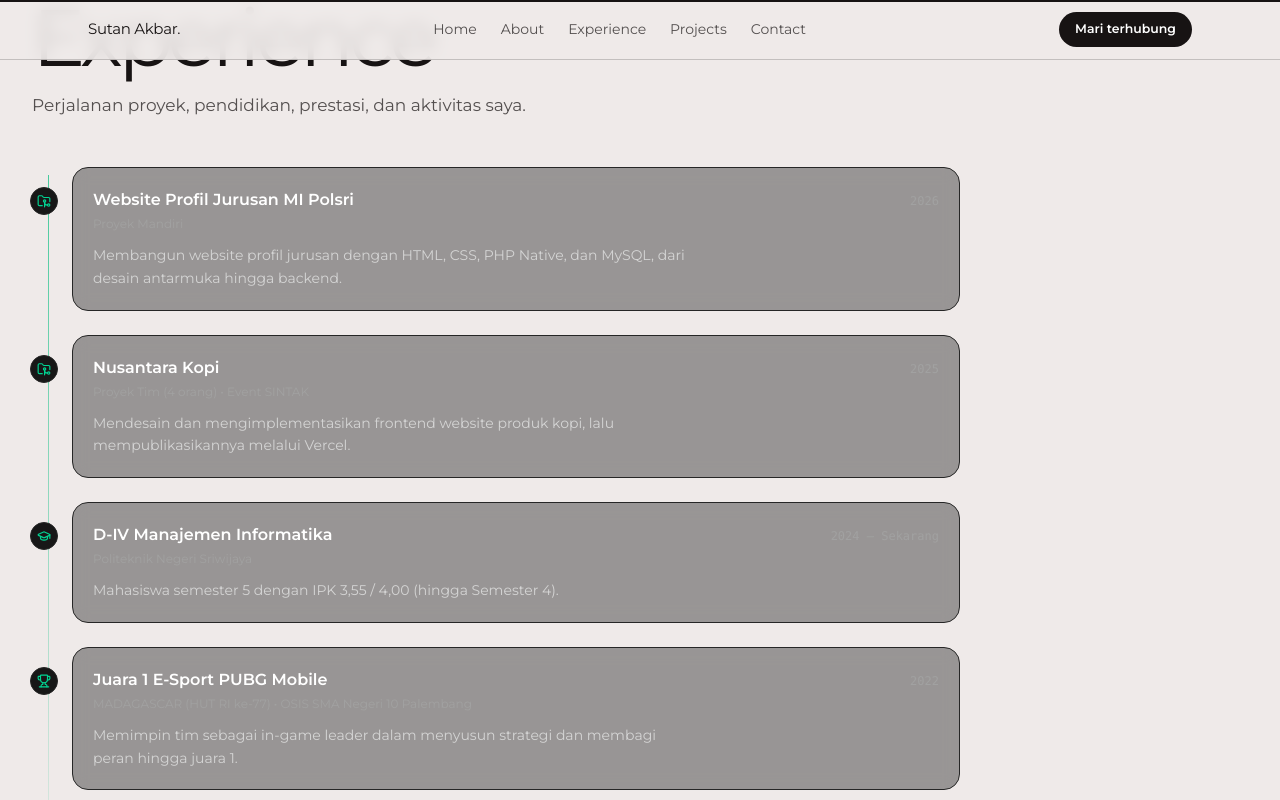
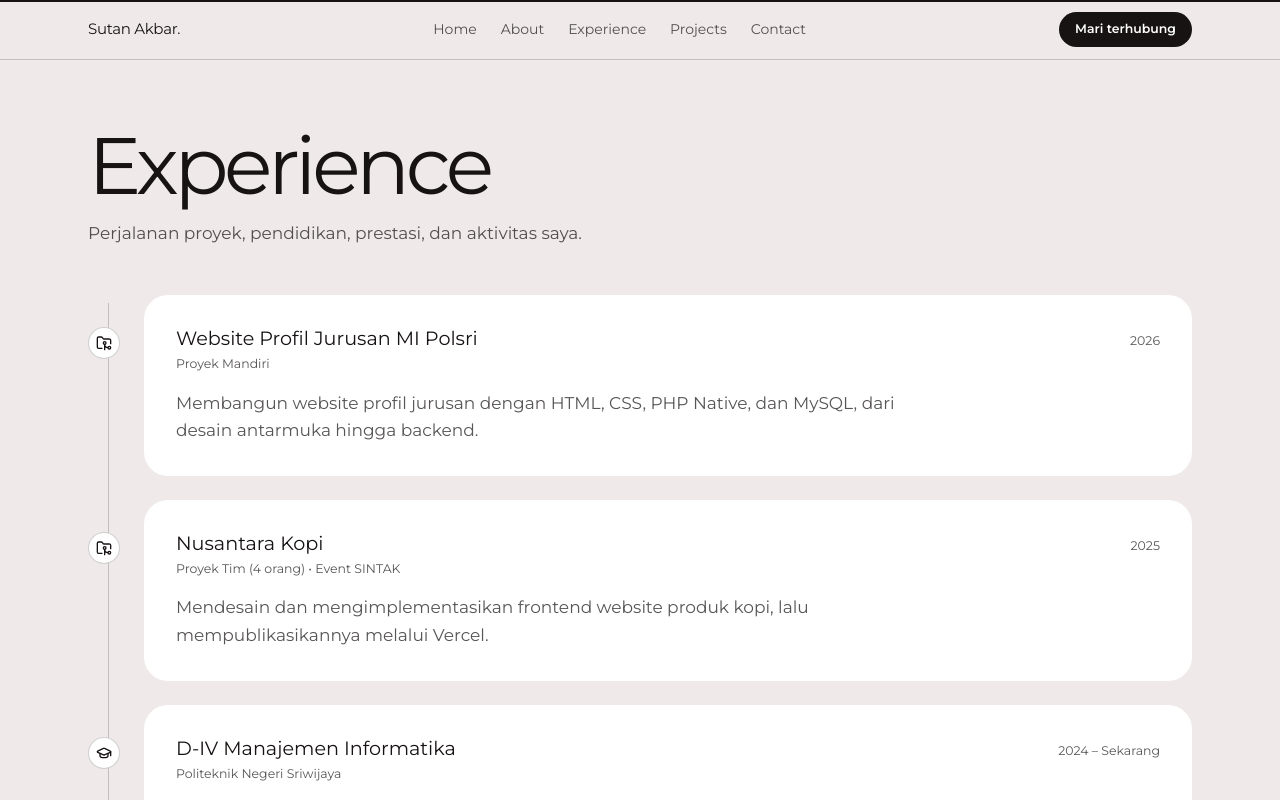
Before and after one commit to sutannn7/portofolio-nextjs, a Next.js app: page /experience in a window 1280 px wide. Shown: the top 800 px of the page. Built offline with nearby package versions, Linux system fonts and the light colour scheme.

Commit message:
style: selaraskan halaman Experience dengan DESIGN.md

```diff
--- a/components/sections/ExperienceSection.tsx
+++ b/components/sections/ExperienceSection.tsx
@@ -1,9 +1,7 @@
 "use client";
-import { motion } from "framer-motion";
 import { FolderGit2, GraduationCap, Music, Trophy } from "lucide-react";
 import PageHeader from "@/components/PageHeader";
 import Reveal from "@/components/Reveal";
-import { ease, ENTER_DELAY } from "@/lib/motion";
 
 const items = [
   {
@@ -45,40 +43,37 @@ const items = [
 
 export default function ExperienceSection() {
   return (
-    <div className="space-y-6 pb-12 xl:pr-72">
+    <div className="mx-auto w-full max-w-6xl px-6 pb-16 pt-32">
       <PageHeader
         title="Experience"
         subtitle="Perjalanan proyek, pendidikan, prestasi, dan aktivitas saya."
       />
 
-      <div className="relative pl-8 md:pl-10">
-        {/* Garis timeline yang tergambar */}
-        <motion.div
+      <div className="relative pl-12 md:pl-14">
+        {/* Garis timeline */}
+        <div
           aria-hidden
-          className="absolute bottom-2 left-3 top-2 w-px origin-top bg-linear-to-b from-emerald-500/70 to-transparent md:left-4"
-          initial={{ scaleY: 0 }}
-          animate={{ scaleY: 1 }}
-          transition={{ delay: ENTER_DELAY + 0.5, duration: 1.6, ease }}
+          className="absolute bottom-2 left-4 top-2 w-px bg-line md:left-5"
         />
 
         <div className="space-y-6">
-          {items.map((it, i) => {
+          {items.map((it) => {
             const Icon = it.icon;
             return (
-              <Reveal key={it.title} delay={0.2 + i * 0.1} from="right">
+              <Reveal key={it.title}>
                 <div className="relative">
-                  <span className="absolute -left-8.5 top-5 grid h-7 w-7 place-items-center rounded-full border border-neutral-800 bg-neutral-900 md:-left-10.5">
-                    <Icon className="h-3.5 w-3.5 text-emerald-400" />
+                  <span className="absolute -left-12 top-8 grid h-8 w-8 place-items-center rounded-pill border border-line bg-surface md:-left-14">
+                    <Icon className="h-4 w-4 text-ink" />
                   </span>
-                  <div className="rounded-2xl border border-neutral-800 bg-neutral-900/40 p-5 backdrop-blur transition-colors hover:border-neutral-700">
+                  <div className="rounded-3xl bg-surface p-8">
                     <div className="flex flex-wrap items-baseline justify-between gap-2">
-                      <p className="font-semibold text-white">{it.title}</p>
-                      <span className="font-mono text-xs text-neutral-400">
+                      <p className="text-h3 text-ink">{it.title}</p>
+                      <span className="text-label text-ink-muted">
                         {it.year}
                       </span>
                     </div>
-                    <p className="mt-1 text-xs text-neutral-400">{it.meta}</p>
-                    <p className="mt-3 max-w-[65ch] text-pretty text-sm leading-relaxed text-neutral-300">
+                    <p className="mt-1 text-label text-ink-muted">{it.meta}</p>
+                    <p className="mt-4 max-w-[65ch] text-pretty text-body text-ink-muted">
                       {it.desc}
                     </p>
                   </div>
```
